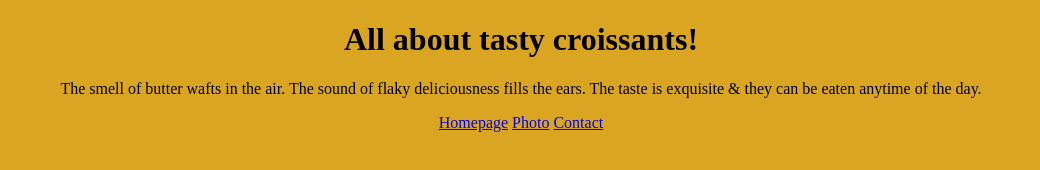
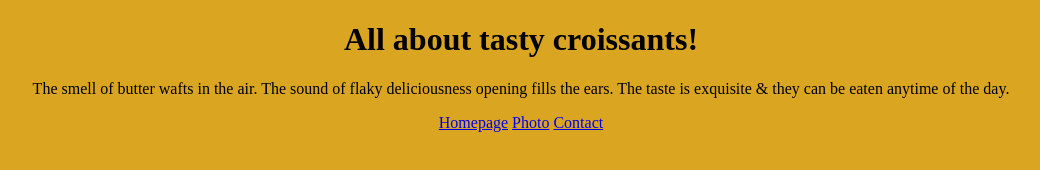
Before and after one commit to DDD91/croissant-multiple-pages, a plain HTML site: page index.html in a window 1280 px wide. Shown: the whole page, without its empty margins (119-1159 px from the left). Drawn offline with Linux system fonts and the light colour scheme.

Commit message:
Edited index & css pages

```diff
--- a/css/styles.css
+++ b/css/styles.css
@@ -15,9 +15,9 @@ footer {
 }
 
 .croissant-photo {
+    max-width: 100%;
+    border-radius: 10px;
     display: block;
-    border-radius: 10px;
-    max-width: 100%;
     margin: 30px auto;
 
 }
--- a/index.html
+++ b/index.html
@@ -13,7 +13,7 @@
         All about tasty croissants!
     </h1>
     <p>
-        The smell of butter wafts in the air. The sound of flaky deliciousness fills the ears. The taste is exquisite & they can be eaten anytime of the day.
+        The smell of butter wafts in the air. The sound of flaky deliciousness opening fills the ears. The taste is exquisite & they can be eaten anytime of the day.
     </p>
     <footer>
         <a href="/" title="Home"> Homepage</a>
```
